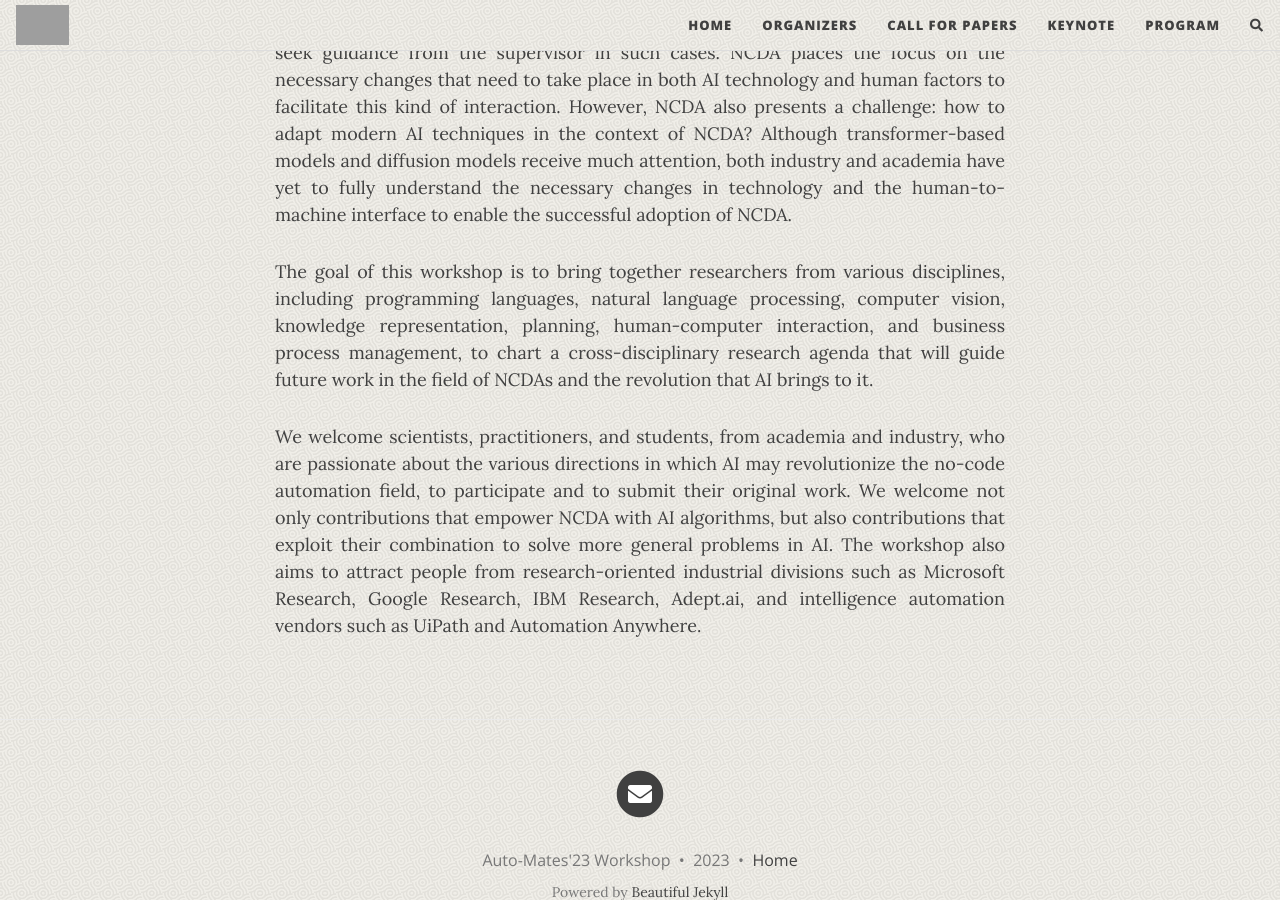
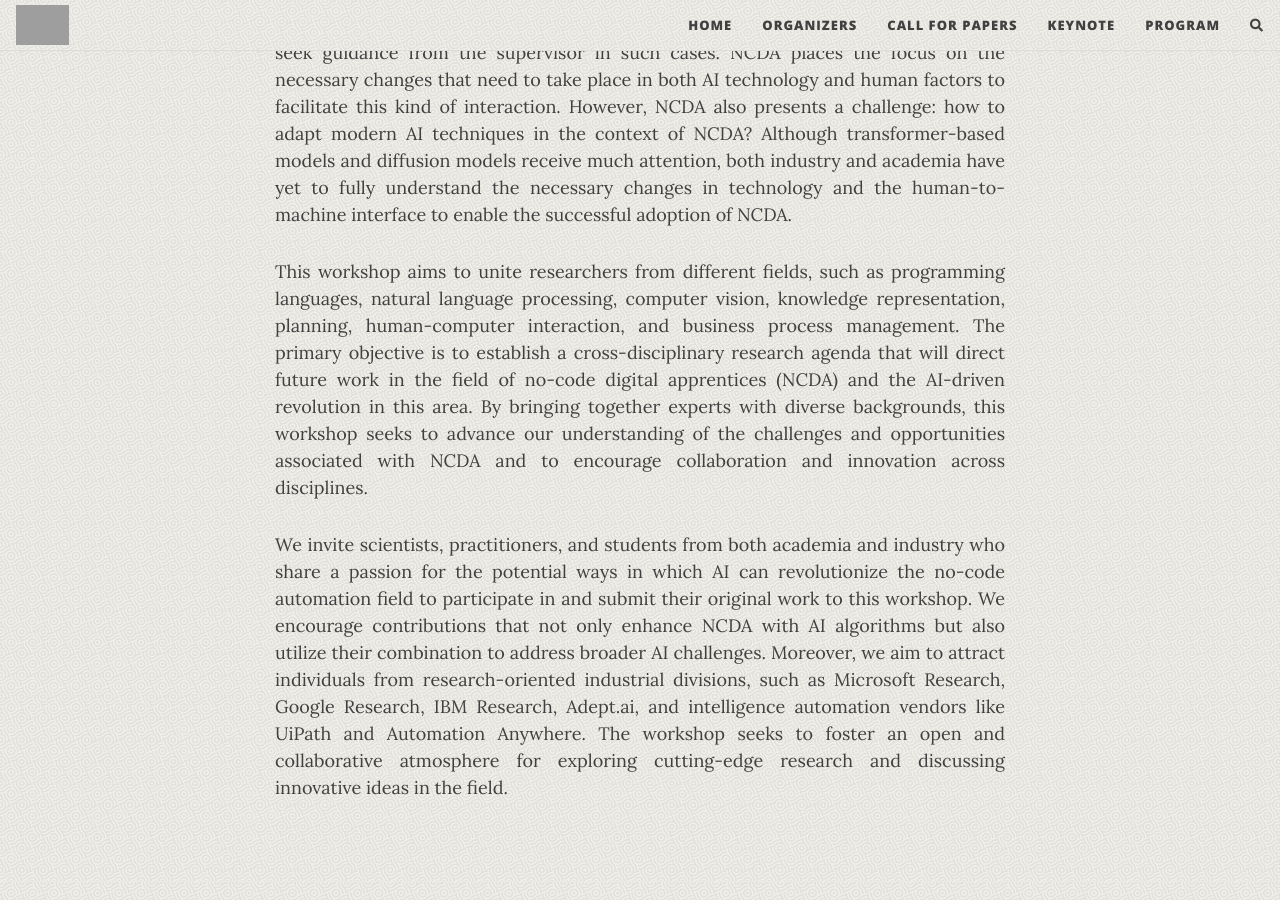
Before and after one commit to IJCAI23AutoMates/IJCAI23AutoMates..github.io, a Jekyll site: the page built from index.md, in a window 1280 px wide and 900 px high, scrolled down 1145 px. Built offline with Jekyll 4.4.1, drawn with Linux system fonts in a browser that asks for light colours; nearby versions of some CDN libraries; comment, search, counter and statistics services are not loaded; grey boxes are pictures that could not be loaded.

Commit message:
Update index.md

```diff
--- a/index.md
+++ b/index.md
@@ -14,7 +14,7 @@ In recent years, AI has made significant strides in various domains, including t
 To fully realize the benefits of these advancements, enterprises must ensure that end-users, who lack programming expertise, can effectively teach and supervise these assistants. This necessity has led to the development of no-code digital apprentices (NCDA), where humans serve as supervisors and machines as apprentices. The supervisor's role is to guide, validate, and teach the apprentice, who, in turn, must communicate its learning and identify when it is insufficiently trained for a task and seek guidance from the supervisor in such cases. NCDA places the focus on the necessary changes that need to take place in both AI technology and human factors to facilitate this kind of interaction. However, NCDA also presents a challenge: how to adapt modern AI techniques in the context of NCDA? Although transformer-based models and diffusion models receive much attention, both industry and academia have yet to fully understand the necessary changes in technology and the human-to-machine interface to enable the successful adoption of NCDA.
 
 {: style="text-align: justify"}
-The goal of this workshop is to bring together researchers from various disciplines, including programming languages, natural language processing, computer vision, knowledge representation, planning, human-computer interaction, and business process management, to chart a cross-disciplinary research agenda that will guide future work in the field of NCDAs and the revolution that AI brings to it.
+This workshop aims to unite researchers from different fields, such as programming languages, natural language processing, computer vision, knowledge representation, planning, human-computer interaction, and business process management. The primary objective is to establish a cross-disciplinary research agenda that will direct future work in the field of no-code digital apprentices (NCDA) and the AI-driven revolution in this area. By bringing together experts with diverse backgrounds, this workshop seeks to advance our understanding of the challenges and opportunities associated with NCDA and to encourage collaboration and innovation across disciplines.
 
 {: style="text-align: justify"}
-We welcome scientists, practitioners, and students, from academia and industry, who are passionate about the various directions in which AI may revolutionize the no-code automation field, to participate and to submit their original work. We welcome not only contributions that empower NCDA with AI algorithms, but also contributions that exploit their combination to solve more general problems in AI. The workshop also aims to attract people from research-oriented industrial divisions such as Microsoft Research, Google Research, IBM Research, Adept.ai, and intelligence automation vendors such as UiPath and Automation Anywhere.
+We invite scientists, practitioners, and students from both academia and industry who share a passion for the potential ways in which AI can revolutionize the no-code automation field to participate in and submit their original work to this workshop. We encourage contributions that not only enhance NCDA with AI algorithms but also utilize their combination to address broader AI challenges. Moreover, we aim to attract individuals from research-oriented industrial divisions, such as Microsoft Research, Google Research, IBM Research, Adept.ai, and intelligence automation vendors like UiPath and Automation Anywhere. The workshop seeks to foster an open and collaborative atmosphere for exploring cutting-edge research and discussing innovative ideas in the field.
```
